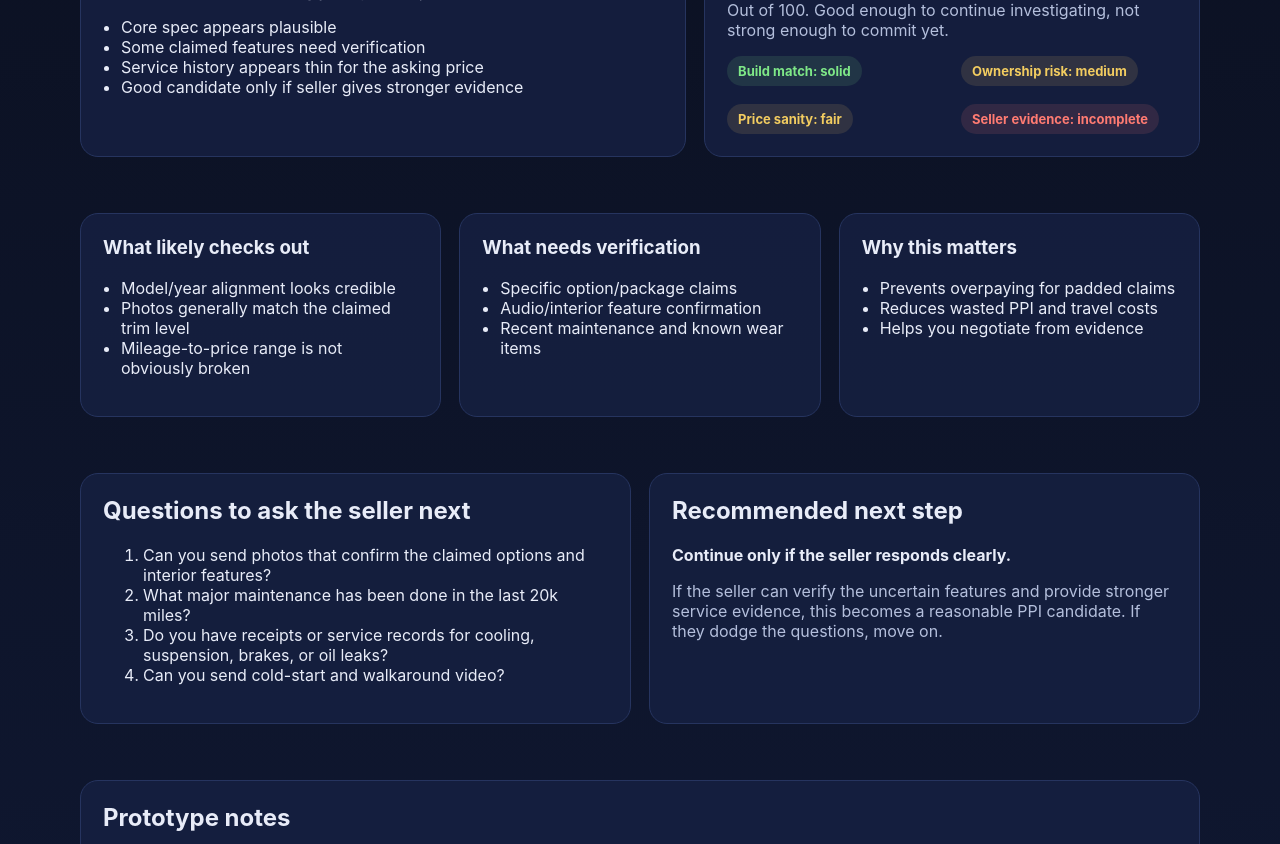
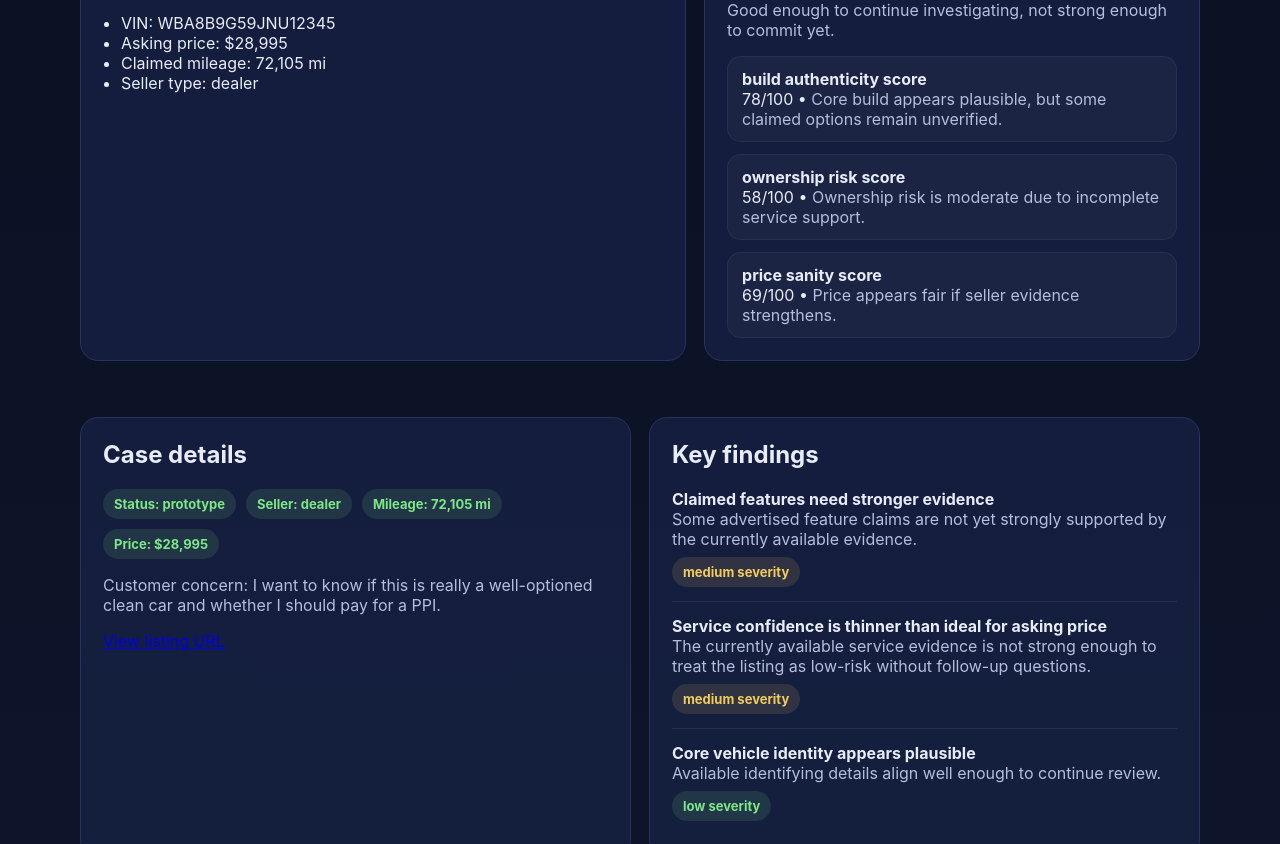
Before and after one commit to 2NspiraOpsTeam/vin-buyer-confidence, a plain HTML site: page customer.html in a window 1280 px wide. Shown: the part 359-1203 px from the top of the page. Drawn offline with Linux system fonts and the light colour scheme.

Commit message:
Wire structured seed data into prototype customer dashboard

```diff
--- a/customer.html
+++ b/customer.html
@@ -34,9 +34,14 @@
     .badge-danger { background: rgba(255,123,114,.12); color: var(--danger); }
     h1,h2,h3 { margin-top:0; }
     .muted { color: var(--muted); }
-    ul { padding-left: 18px; }
+    ul, ol { padding-left: 18px; }
     .score { font-size: 52px; font-weight: 800; }
     .subgrid { display:grid; grid-template-columns: 1.1fr .9fr; gap:18px; }
+    .scorelist { display:grid; gap:12px; }
+    .scoreitem { padding:12px 14px; border-radius:14px; background: rgba(255,255,255,.03); border:1px solid rgba(255,255,255,.05); }
+    .finding { padding:14px 0; border-top:1px solid rgba(255,255,255,.08); }
+    .finding:first-child { border-top:none; padding-top:0; }
+    .pillrow { display:flex; gap:10px; flex-wrap:wrap; }
     @media (max-width: 900px) { .grid-3, .grid-2, .subgrid { grid-template-columns: 1fr; } }
   </style>
 </head>
@@ -45,87 +50,129 @@
 
   <div class="wrap section hero">
     <div>
-      <h1 style="margin-bottom:8px;">2018 BMW 340i xDrive Review</h1>
-      <div class="muted">Order #BC-1024 • Prototype paid-customer dashboard</div>
+      <h1 id="vehicleTitle" style="margin-bottom:8px;">Vehicle Review</h1>
+      <div class="muted" id="caseMeta">Prototype paid-customer dashboard</div>
     </div>
     <div>
-      <span class="badge badge-warn">Verdict: Verify Further</span>
+      <span class="badge badge-warn" id="verdictBadge">Verdict</span>
     </div>
   </div>
 
   <div class="wrap section subgrid">
     <div class="card">
       <h2>Summary verdict</h2>
-      <p>This vehicle is <strong>worth pursuing only if a few specific concerns are clarified before you pay for a PPI or move forward.</strong> The listing broadly aligns with the car, but there are a few gaps around options, service confidence, and how strongly the price is justified.</p>
-      <ul>
-        <li>Core spec appears plausible</li>
-        <li>Some claimed features need verification</li>
-        <li>Service history appears thin for the asking price</li>
-        <li>Good candidate only if seller gives stronger evidence</li>
-      </ul>
+      <p id="verdictSummary"></p>
+      <p class="muted" id="verdictRationale"></p>
+      <ul id="highlights"></ul>
     </div>
     <div class="card">
       <h2>Confidence score</h2>
-      <div class="score">72</div>
-      <p class="muted">Out of 100. Good enough to continue investigating, not strong enough to commit yet.</p>
-      <div class="grid-2">
-        <div><span class="badge badge-ok">Build match: solid</span></div>
-        <div><span class="badge badge-warn">Ownership risk: medium</span></div>
-        <div><span class="badge badge-warn">Price sanity: fair</span></div>
-        <div><span class="badge badge-danger">Seller evidence: incomplete</span></div>
-      </div>
+      <div class="score" id="overallScore">--</div>
+      <p class="muted" id="overallScoreExplanation"></p>
+      <div class="scorelist" id="scoreList"></div>
     </div>
   </div>
 
-  <div class="wrap section grid-3">
+  <div class="wrap section grid-2">
     <div class="card">
-      <h3>What likely checks out</h3>
-      <ul>
-        <li>Model/year alignment looks credible</li>
-        <li>Photos generally match the claimed trim level</li>
-        <li>Mileage-to-price range is not obviously broken</li>
-      </ul>
+      <h2>Case details</h2>
+      <div class="pillrow" id="casePills"></div>
+      <p class="muted" id="concernText" style="margin-top:16px;"></p>
+      <p><a id="listingLink" href="#" target="_blank" rel="noreferrer">View listing URL</a></p>
     </div>
     <div class="card">
-      <h3>What needs verification</h3>
-      <ul>
-        <li>Specific option/package claims</li>
-        <li>Audio/interior feature confirmation</li>
-        <li>Recent maintenance and known wear items</li>
-      </ul>
-    </div>
-    <div class="card">
-      <h3>Why this matters</h3>
-      <ul>
-        <li>Prevents overpaying for padded claims</li>
-        <li>Reduces wasted PPI and travel costs</li>
-        <li>Helps you negotiate from evidence</li>
-      </ul>
+      <h2>Key findings</h2>
+      <div id="findingsList"></div>
     </div>
   </div>
 
   <div class="wrap section grid-2">
     <div class="card">
       <h2>Questions to ask the seller next</h2>
-      <ol>
-        <li>Can you send photos that confirm the claimed options and interior features?</li>
-        <li>What major maintenance has been done in the last 20k miles?</li>
-        <li>Do you have receipts or service records for cooling, suspension, brakes, or oil leaks?</li>
-        <li>Can you send cold-start and walkaround video?</li>
-      </ol>
+      <ol id="sellerQuestions"></ol>
     </div>
     <div class="card">
       <h2>Recommended next step</h2>
-      <p><strong>Continue only if the seller responds clearly.</strong></p>
-      <p class="muted">If the seller can verify the uncertain features and provide stronger service evidence, this becomes a reasonable PPI candidate. If they dodge the questions, move on.</p>
+      <p id="nextStep"></p>
+      <p class="muted">This is driven by structured case data from the prototype seed dataset.</p>
     </div>
   </div>
 
   <div class="wrap section">
     <div class="card">
       <h2>Prototype notes</h2>
-      <p class="muted">This is a prototype paid-customer view. Final product would include dynamic case data, status timeline, uploads, downloadable report, and follow-up support.</p>
+      <p class="muted">This customer dashboard is now reading from structured prototype data rather than only static copy. Next version can support multiple cases, evidence timelines, downloadable reports, and richer source-backed findings.</p>
     </div>
   </div>
+
+  <script src="/data.js"></script>
+  <script>
+    const data = window.PROTOTYPE_DATA;
+    const fmtMoney = n => new Intl.NumberFormat('en-US', { style: 'currency', currency: 'USD', maximumFractionDigits: 0 }).format(n);
+
+    const vehicle = data.case.vehicle;
+    document.getElementById('vehicleTitle').textContent = `${vehicle.year} ${vehicle.make} ${vehicle.model} Review`;
+    document.getElementById('caseMeta').textContent = `Order #${data.case.case_id.toUpperCase()} • Prototype paid-customer dashboard`;
+    document.getElementById('verdictBadge').textContent = `Verdict: ${data.verdict.verdict_label}`;
+    document.getElementById('verdictSummary').innerHTML = `<strong>${data.verdict.summary}</strong>`;
+    document.getElementById('verdictRationale').textContent = data.verdict.rationale;
+    document.getElementById('concernText').textContent = `Customer concern: ${data.case.customer_primary_concern}`;
+    document.getElementById('listingLink').href = data.case.listing_url;
+
+    const overall = data.scores.find(s => s.score_type === 'overall_confidence_score');
+    document.getElementById('overallScore').textContent = overall ? overall.score_value : '--';
+    document.getElementById('overallScoreExplanation').textContent = overall ? overall.explanation : '';
+
+    const highlights = [
+      `VIN: ${vehicle.vin}`,
+      `Asking price: ${fmtMoney(data.case.asking_price)}`,
+      `Claimed mileage: ${data.case.mileage_claimed.toLocaleString()} mi`,
+      `Seller type: ${data.case.seller_type}`
+    ];
+    const highlightUl = document.getElementById('highlights');
+    highlights.forEach(text => {
+      const li = document.createElement('li');
+      li.textContent = text;
+      highlightUl.appendChild(li);
+    });
+
+    const scoreList = document.getElementById('scoreList');
+    data.scores.filter(s => s.score_type !== 'overall_confidence_score').forEach(score => {
+      const div = document.createElement('div');
+      div.className = 'scoreitem';
+      div.innerHTML = `<strong>${score.score_type.replaceAll('_', ' ')}</strong><br>${score.score_value}/${score.scale_max} • <span class="muted">${score.explanation}</span>`;
+      scoreList.appendChild(div);
+    });
+
+    const casePills = document.getElementById('casePills');
+    [
+      `Status: ${data.case.status}`,
+      `Seller: ${data.case.seller_type}`,
+      `Mileage: ${data.case.mileage_claimed.toLocaleString()} mi`,
+      `Price: ${fmtMoney(data.case.asking_price)}`
+    ].forEach(text => {
+      const span = document.createElement('span');
+      span.className = 'badge badge-ok';
+      span.textContent = text;
+      casePills.appendChild(span);
+    });
+
+    const findingsList = document.getElementById('findingsList');
+    data.findings.forEach(finding => {
+      const div = document.createElement('div');
+      div.className = 'finding';
+      div.innerHTML = `<strong>${finding.title}</strong><br><span class="muted">${finding.explanation}</span><br><span class="badge ${finding.severity === 'medium' ? 'badge-warn' : finding.severity === 'high' ? 'badge-danger' : 'badge-ok'}" style="margin-top:8px;">${finding.severity} severity</span>`;
+      findingsList.appendChild(div);
+    });
+
+    const sellerQuestions = document.getElementById('sellerQuestions');
+    data.seller_questions.forEach(q => {
+      const li = document.createElement('li');
+      li.innerHTML = `${q.question_text}<br><span class="muted">Why it matters: ${q.reason}</span>`;
+      sellerQuestions.appendChild(li);
+    });
+
+    document.getElementById('nextStep').textContent = data.verdict.summary;
+  </script>
 </body>
 </html>
--- /dev/null
+++ b/data.js
@@ -0,0 +1,76 @@
+window.PROTOTYPE_DATA = {
+  meta: {
+    name: 'vehicle-intelligence-seed',
+    last_updated: '2026-04-20'
+  },
+  case: {
+    case_id: 'case_proto_001',
+    customer_name: 'Prototype Customer',
+    vehicle: {
+      vin: 'WBA8B9G59JNU12345',
+      year: 2018,
+      make: 'BMW',
+      model: '340i xDrive'
+    },
+    listing_url: 'https://example.com/listing/340i-demo',
+    asking_price: 28995,
+    mileage_claimed: 72105,
+    seller_type: 'dealer',
+    customer_primary_concern: 'I want to know if this is really a well-optioned clean car and whether I should pay for a PPI.',
+    status: 'prototype'
+  },
+  verdict: {
+    verdict_type: 'verify_further',
+    verdict_label: 'Verify Further',
+    summary: 'Worth pursuing only if the seller provides stronger evidence before PPI.',
+    rationale: 'The vehicle appears plausible overall, but important uncertainties remain around listing claims and support documentation.'
+  },
+  scores: [
+    { score_type: 'overall_confidence_score', score_value: 72, scale_max: 100, explanation: 'Good enough to continue investigating, not strong enough to commit yet.' },
+    { score_type: 'build_authenticity_score', score_value: 78, scale_max: 100, explanation: 'Core build appears plausible, but some claimed options remain unverified.' },
+    { score_type: 'ownership_risk_score', score_value: 58, scale_max: 100, explanation: 'Ownership risk is moderate due to incomplete service support.' },
+    { score_type: 'price_sanity_score', score_value: 69, scale_max: 100, explanation: 'Price appears fair if seller evidence strengthens.' }
+  ],
+  findings: [
+    {
+      finding_type: 'listing_claim_mismatch',
+      severity: 'medium',
+      title: 'Claimed features need stronger evidence',
+      explanation: 'Some advertised feature claims are not yet strongly supported by the currently available evidence.'
+    },
+    {
+      finding_type: 'service_history_gap',
+      severity: 'medium',
+      title: 'Service confidence is thinner than ideal for asking price',
+      explanation: 'The currently available service evidence is not strong enough to treat the listing as low-risk without follow-up questions.'
+    },
+    {
+      finding_type: 'core_spec_plausible',
+      severity: 'low',
+      title: 'Core vehicle identity appears plausible',
+      explanation: 'Available identifying details align well enough to continue review.'
+    }
+  ],
+  seller_questions: [
+    {
+      priority: 1,
+      question_text: 'Can you send photos that confirm the claimed options and interior features?',
+      reason: 'Some feature claims are not yet strongly supported.'
+    },
+    {
+      priority: 2,
+      question_text: 'What major maintenance has been done in the last 20k miles?',
+      reason: 'Service support is thin relative to the asking price.'
+    },
+    {
+      priority: 3,
+      question_text: 'Do you have receipts for cooling, brakes, suspension, or common wear items?',
+      reason: 'These records would materially improve confidence.'
+    },
+    {
+      priority: 4,
+      question_text: 'Can you send cold-start and walkaround video?',
+      reason: 'This helps validate current condition signals remotely.'
+    }
+  ]
+};
```
